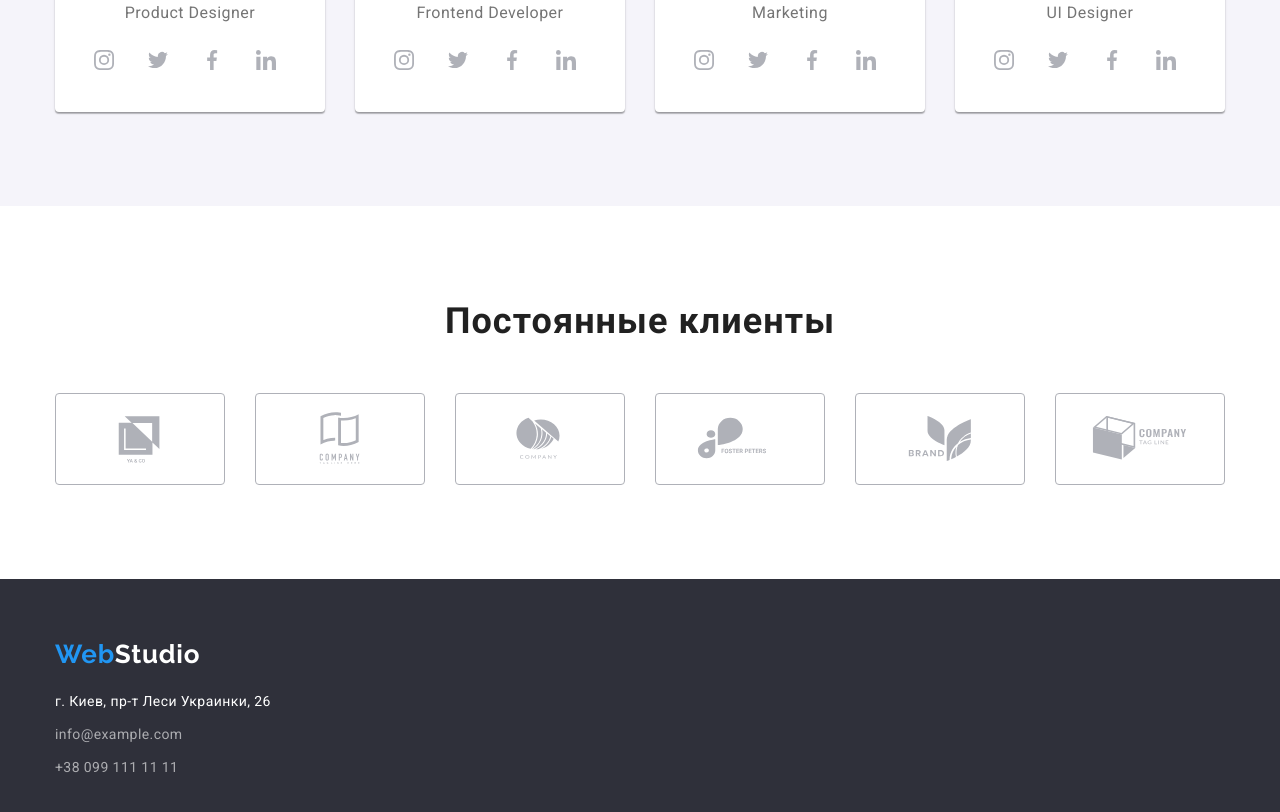
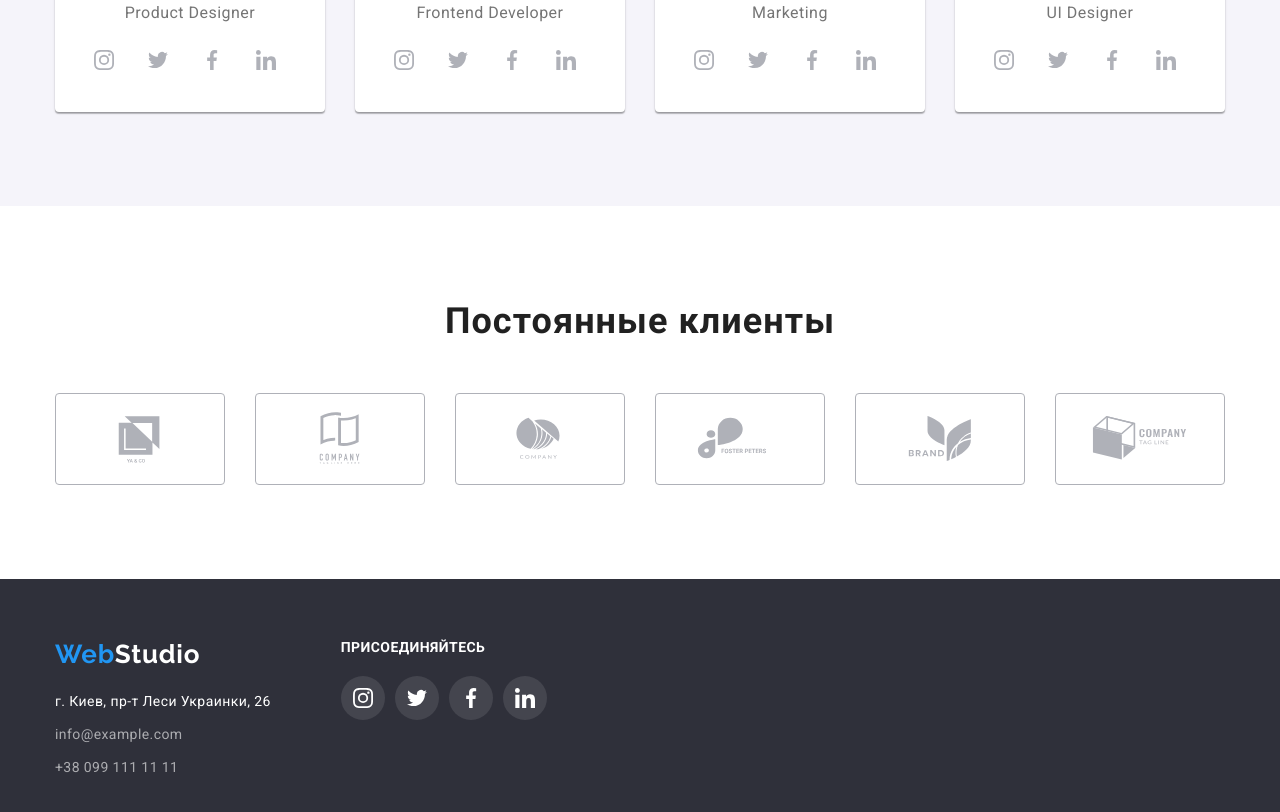
Before and after one commit to AleksandrDiakov/goit-markup-hw-04, a plain HTML site: page index.html in a window 1280 px wide. Shown: the part 2105-2917 px from the top of the page. Drawn offline with nearby package versions, Linux system fonts and the light colour scheme.

Commit message:
made footer and page 'studio' is ready

```diff
--- a/css/styles.css
+++ b/css/styles.css
@@ -548,6 +548,10 @@ footer {
   padding: 60px 0;
 }
 
+.page-footer{
+  display: flex;
+}
+
  .footer-logo {
   font-family: Raleway;
   font-weight: bold;
@@ -604,3 +608,48 @@ footer {
 .footer-call:hover,
 .footer-call:focus {
   color: var(--accent-color);
+}
+
+.footer-join {
+  margin-left: 70px;
+}
+
+.footer-title {
+  font-weight: bold;
+  font-size: 14px;
+  line-height: 1.2;
+  letter-spacing: 0.03em;
+  text-transform: uppercase;
+  color: var(--hero-text-color);
+}
+
+.footer-social {
+  display: flex;
+  margin-top: 20px;
+  justify-content: space-between;
+}
+
+.footer-icon {
+list-style: none;
+margin-right: 10px;
+}
+
+.footer-icon:last-child {
+  margin-right: 0;
+}
+
+.footer-icon-link {
+  display: flex;
+  align-items: center;
+  justify-content: center;
+  width: 44px;
+  height: 44px;
+  border-radius: 50%;
+  fill: var(--hero-text-color);
+  background: rgba(255, 255, 255, 0.1);
+}
+
+.footer-icon-link:hover,
+.footer-icon-link:focus {
+  background: var(--accent-color);
+}
--- a/index.html
+++ b/index.html
@@ -331,8 +331,8 @@
     </main>
 
     <footer>
-        <div class="page-footer">
-            <div class="content-footer container">
+        <div class="page-footer container">
+            <div class="content-footer ">
                 <a href="#logo" class="footer-logo">
                     <span class="footer-logo-web">Web</span><span class="footer-logo-studio">Studio</span>
                 </a>
@@ -342,6 +342,39 @@
                     <li class="footer-link"><a href="tel:+380991111111" class="footer-call">+38 099 111 11 11</a></li>
                 </ul>
             </div>
+            <div class="footer-join ">
+                <h3 class="footer-title">присоединяйтесь</h3>
+                <ul class="footer-social">
+                    <li class="footer-icon">
+                        <a class="footer-icon-link" href="" alt="instagram">
+                            <svg width="20" height="20">
+                                <use href="./images/icons.svg#icon-instagram"></use>
+                            </svg>
+                        </a>
+                    </li>
+                    <li class="footer-icon">
+                        <a class="footer-icon-link" href="" alt="twitter">
+                            <svg width="20" height="20">
+                                <use href="./images/icons.svg#icon-twitter"></use>
+                            </svg>
+                        </a>
+                    </li>
+                    <li class="footer-icon">
+                        <a class="footer-icon-link" href="" alt="facebook">
+                            <svg width="20" height="20">
+                                <use href="./images/icons.svg#icon-facebook"></use>
+                            </svg>
+                        </a>
+                    </li>
+                    <li class="footer-icon">
+                        <a class="footer-icon-link" href="" alt="linkedin">
+                            <svg width="20" height="20">
+                                <use href="./images/icons.svg#icon-linkedin"></use>
+                            </svg>
+                        </a>
+                    </li>
+                </ul>
+            </div>
         </div>
     </footer>
 </body>
```
Also changed, not shown: portfolio.html (+37 -5 lines).
